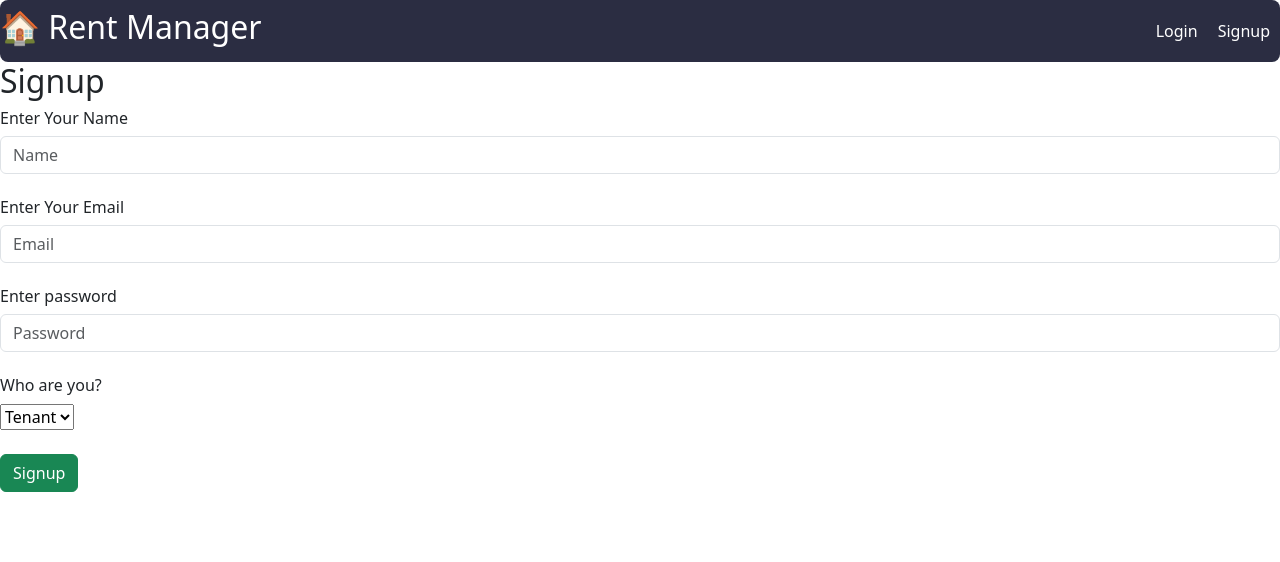
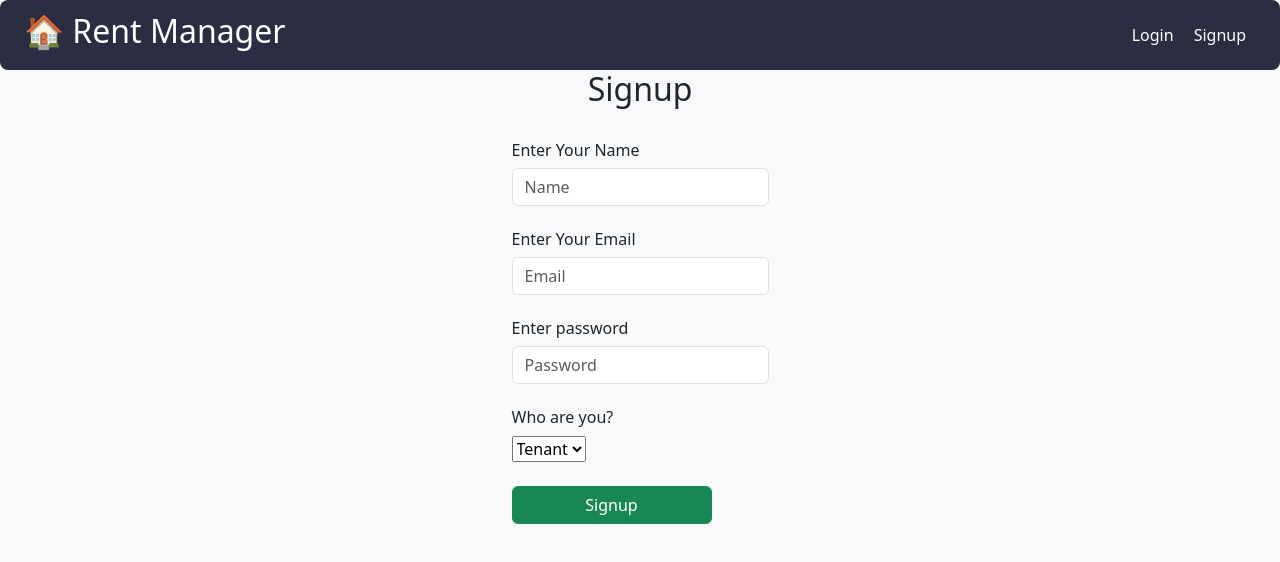
Before and after one commit to Mahesh748349/Rent-management-frontend, a React (Vite) app: page /signup in a window 1280 px wide. Shown: the top 562 px of the page. Built offline with nearby package versions, Linux system fonts and the light colour scheme.

Commit message:
update user interface

```diff
--- /dev/null
+++ b/src/components/Components.css
@@ -0,0 +1,14 @@
+.login-heading {
+  text-align: center;
+}
+
+.signup-heading {
+  text-align: center;
+}
+
+.login-btn {
+  width: 200px !important;
+}
+.signup-btn {
+  width: 200px !important;
+}
--- a/src/components/Login.jsx
+++ b/src/components/Login.jsx
@@ -1,7 +1,7 @@
 import React, { useState } from "react";
 import axios from "axios";
 import { useNavigate } from "react-router-dom";
-
+import "./Components.css";
 const Login = () => {
   const [email, setEmail] = useState("");
   const [password, setPassword] = useState("");
@@ -20,8 +20,10 @@ const Login = () => {
   };
 
   return (
+    <div className="login-container d-flex justify-content-center align-items-center vh-200 bg-light">
       <div className="form-container">
-      <h2>Login</h2>
+        <h2 className="login-heading">Login</h2>
+        <br />
         <form onSubmit={handleSubmit}>
           <h6>Enter your E-mail</h6>
           <input
@@ -48,10 +50,11 @@ const Login = () => {
           </select>
           <br />
           <br />
-        <button className="btn btn-success" type="submit">
+          <button className="btn btn-success login-btn" type="submit">
             Login
           </button>
         </form>
+      </div>
     </div>
   );
 };
--- a/src/components/Signup.jsx
+++ b/src/components/Signup.jsx
@@ -1,4 +1,5 @@
 import React, { useState } from "react";
+import "./Components.css";
 
 const Signup = () => {
   const [form, setForm] = useState({
@@ -19,8 +20,10 @@ const Signup = () => {
   };
 
   return (
+    <div className="d-flex justify-content-center  vh-100 bg-light">
       <div className="form-container">
-      <h2>Signup</h2>
+        <h2 className="signup-heading">Signup</h2>
+        <br />
         <form onSubmit={handleSubmit}>
           <h6>Enter Your Name</h6>
           <input
@@ -56,10 +59,11 @@ const Signup = () => {
           </select>
           <br />
           <br />
-        <button className="btn btn-success" type="submit">
+          <button className="btn btn-success signup-btn" type="submit">
             Signup
           </button>
         </form>
+      </div>
     </div>
   );
 };
--- a/src/main.jsx
+++ b/src/main.jsx
@@ -1,6 +1,6 @@
 import { StrictMode } from "react";
 import { createRoot } from "react-dom/client";
-
+import "bootstrap/dist/css/bootstrap.min.css";
 import App from "./App.jsx";
 
 createRoot(document.getElementById("root")).render(
```
Lines whose indentation alone changed are shown as unchanged.
